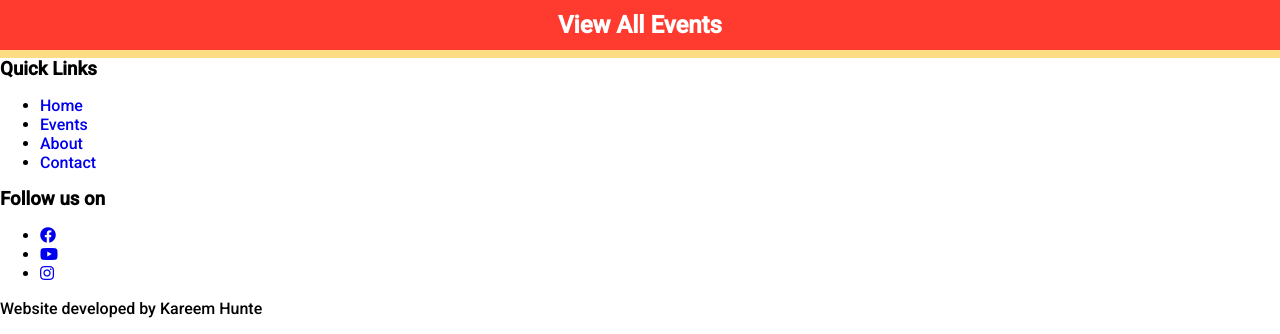
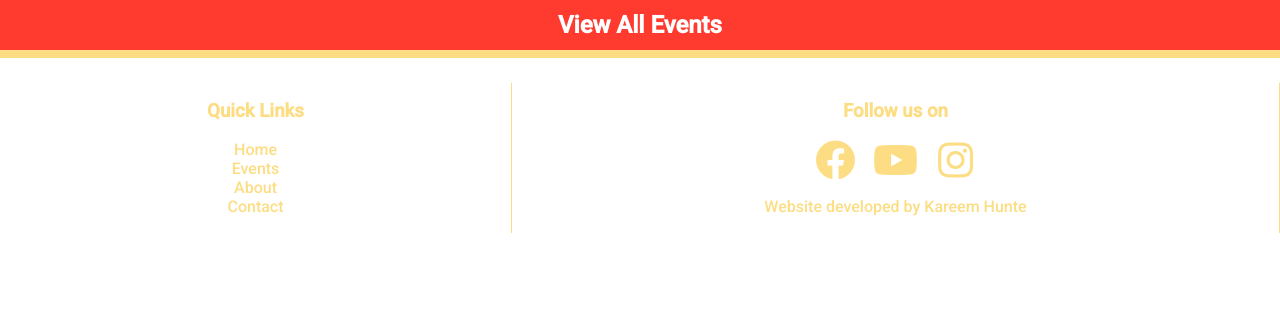
Before and after one commit to Kreem97/Bleeding-Hearts-WP-Theme, a PHP site: page / in a window 1280 px wide. Shown: the part 693-1027 px from the top of the page. After the commit the page ends 926 px from the top, so only its background shows below. Run offline with PHP 8.4, Linux system fonts and the light colour scheme; some libraries are stand-ins or nearby versions.

Commit message:
Footer Complete
Layout and Style completed. Social media links still need to be added in.

```diff
--- a/index.html
+++ b/index.html
@@ -117,6 +117,7 @@
 
 	<footer>
 		<div id="left-footer">
+			<div class="footer-container">
 				<h3>Quick Links</h3>
 				<ul>
 					<li>
@@ -133,9 +134,11 @@
 					</li>
 				</ul>
 			</div>
+		</div>
 		<div id="right-footer">
+			<div class="footer-container">
 				<h3>Follow us on</h3>
-			<div id="social-media-footer">
+				<div id="social-media-links">
 					<ul>
 						<li>
 							<a href="#">
@@ -154,7 +157,8 @@
 						</li>
 					</ul>
 				</div>
-			<p>Website developed by Kareem Hunte</p>
+				<p>Website developed by <a href="https://github.com/Kreem97">Kareem Hunte</a></p>
+			</div>
 		</div>
 	</footer>
 </body>
--- a/style.css
+++ b/style.css
@@ -3,6 +3,11 @@
 body {
 	font-family: 'Roboto', sans-serif;
 	margin: 0;
+}
+
+p {
+	margin: 0;
+	padding: 0;
 }
 
 a {
@@ -31,6 +36,11 @@ hr {
 	background-color: #fcdd83;
 }
 
+i {
+	width: 60px;
+	font-size: 40px;
+}
+
 .display-text {
 	height: 50px;
 	margin: 0;
@@ -44,6 +54,10 @@ hr {
 
 .btn {
 	color: white;
+}
+
+.btn:hover {
+	color: black;
 }
 
 /*slideout menu*/
@@ -73,7 +87,7 @@ nav ul {
 }
 
 nav li {
-	height: 65%;
+	height: 75%;
 	margin:0;
 	padding:0;
 	display: flex;
@@ -103,13 +117,14 @@ nav a {
 	justify-content: center;
 	flex-direction: column;
 
-	background: rgba(0, 0, 0, 0.2) url("img/imagename.jpg");
+	background: rgba(0, 0, 0, 0.2) url("img/banner.jpg");
 	background-size: cover;
 	background-attachment: fixed;
 	background-position: center;
 	background-blend-mode: overlay;
 }
 
+/*latest events section*/
 main {
 	width: 100%;
 }
@@ -125,6 +140,64 @@ main section {
 	/**/
 }
 
+.card:hover {
+	/**/
+}
+
 .card-image {
 	/**/
 }
+
+/*footer*/
+footer {
+	height: 200px;
+	display: flex;
+	justify-content: flex-start;
+
+	color: #fcdd83;
+}
+
+footer ul {
+	list-style: none;
+	margin: 0;
+	padding: 0;
+}
+
+footer a {
+	color: #fcdd83;
+}
+
+footer a:hover {
+	color: rgba(0, 0, 0, 0.2);
+}
+
+#left-footer {
+	width: 40%;
+	display: flex;
+	align-items: center;
+}
+
+#right-footer {
+	width: 60%;
+	display: flex;
+	align-items: center;
+}
+
+.footer-container {
+	width: 100%;
+	height: 75%;
+	display: flex;
+	flex-direction: column;
+	justify-content: space-evenly;
+	align-items: center;
+
+	border-right: 0.3px solid #fcdd83;
+	text-align: center;
+}
+
+#social-media-links ul {
+	margin: 0;
+	padding: 0;
+	display: flex;
+	justify-content: space-around;
+}
```
Also changed, not shown: img/banner.jpg (added), 4 other files. Lines whose indentation alone changed are shown as unchanged.
